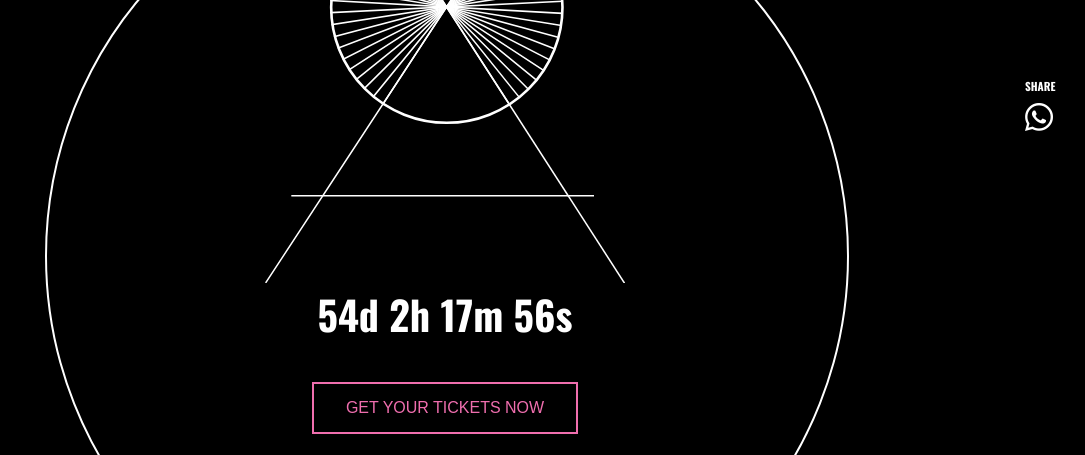
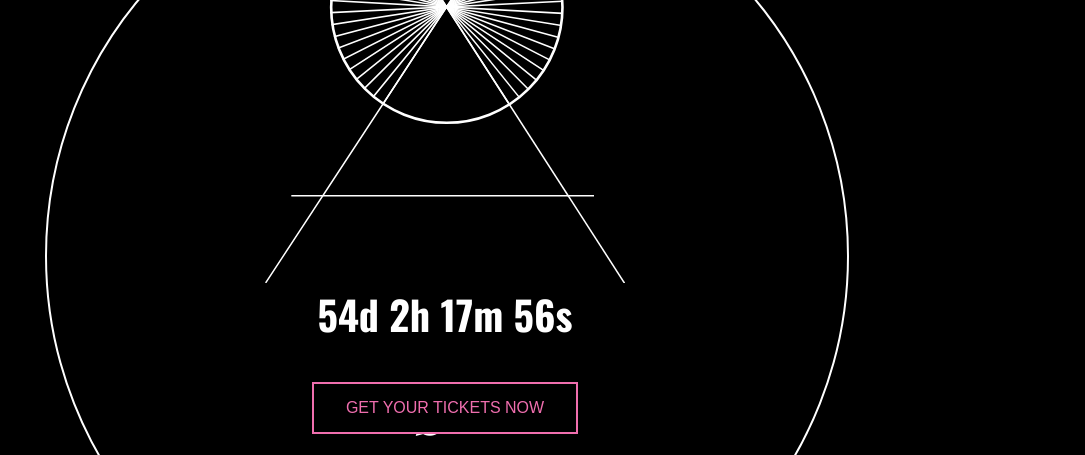
Before and after one commit to vanderpaak/1lum00f, a plain HTML site: page index.html in a window 1280 px wide. Shown: the part 322-777 px from the top of the page, without its empty margins (195-1280 px from the left). Drawn offline with nearby package versions, Linux system fonts and the light colour scheme.

Commit message:
Add files via upload

```diff
--- a/stylesheet.css
+++ b/stylesheet.css
@@ -2,6 +2,7 @@ html{
   background-color: black;
 }
 body {
+  position: relative;
   color: #fff;
   font: 300 1em 'Fira Sans', sans-serif;
   justify-content: center;
@@ -268,15 +269,17 @@ button:hover, button:focus {
   -webkit-transform: rotate(45deg);
 }
 .share-ribbon{
-    position:absolute;
-    height: 32px;
-    width: 28px;
-    right: 2em;
+    position: fixed;
+    bottom: 5%;
+    right: 50%;
 
 }
 #share-text,h1{
     font-family: 'Oswald', sans-serif, Arial, sans-serif;
     font-size: 0.7em;
+}
+i{
+  background-color: black;
 }
 #ff{
   top: 50%;
```
